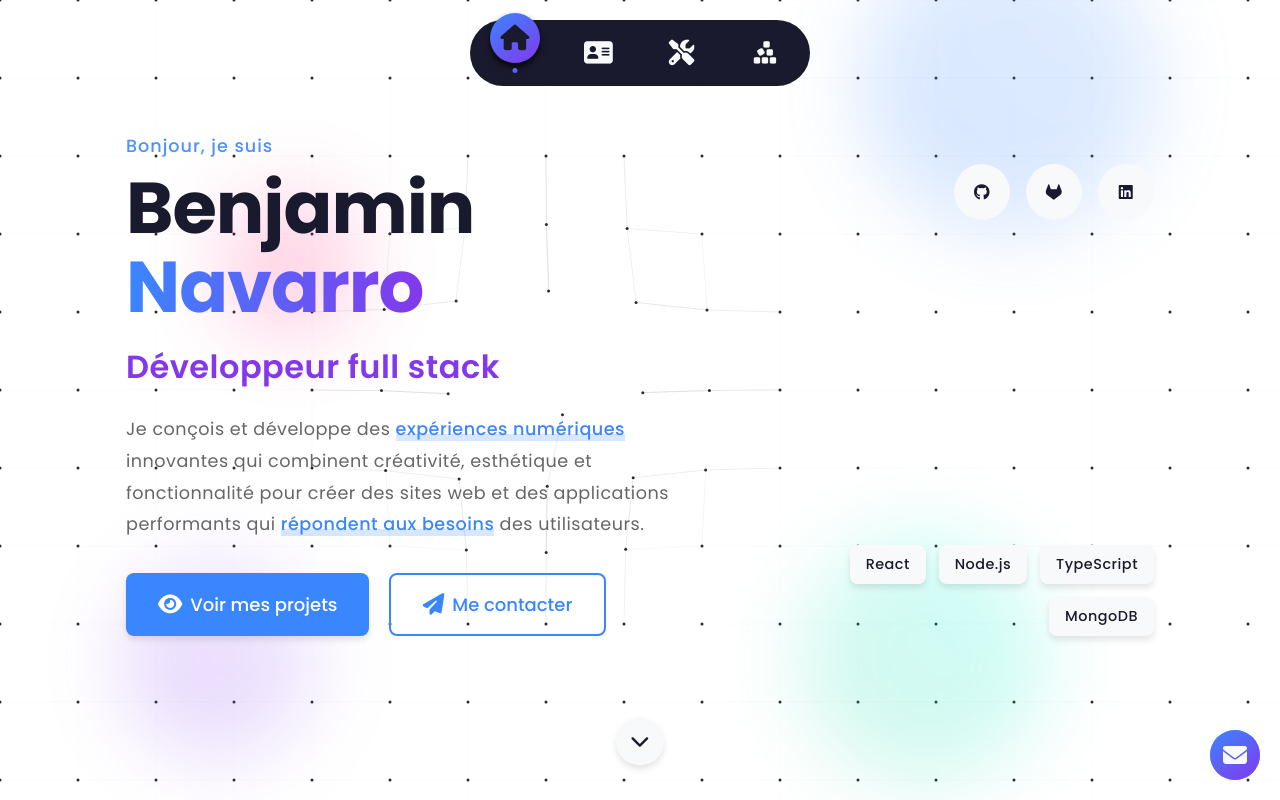
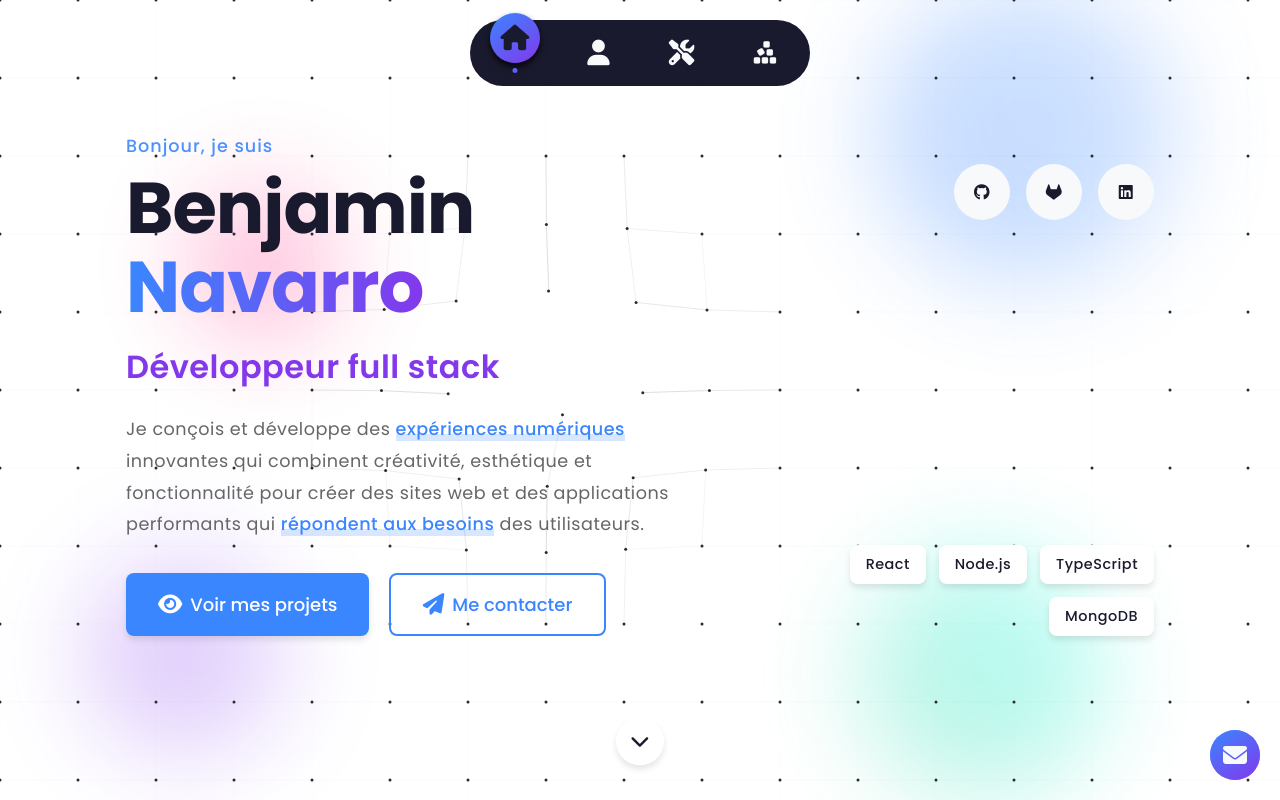
Before and after one commit to Benji-devw/navart_pro, a React (Vite) app: page / in a window 1280 px wide. Shown: the top 800 px of the page. Built offline with nearby package versions, Linux system fonts and the light colour scheme.

Commit message:
feat/shapes composnant

```diff
--- a/package.json
+++ b/package.json
@@ -11,7 +11,8 @@
   },
   "dependencies": {
     "react": "^19.0.0",
-    "react-dom": "^19.0.0"
+    "react-dom": "^19.0.0",
+    "react-router-dom": "^7.3.0"
   },
   "devDependencies": {
     "@eslint/js": "^9.21.0",
--- a/src/App.jsx
+++ b/src/App.jsx
@@ -1,4 +1,5 @@
 import { useState, useEffect } from 'react';
+import './App.css';
 import Header from '@components/Header';
 import Hero from '@components/Hero';
 import About from '@components/About';
@@ -7,8 +8,7 @@ import Layout from '@components/Layout';
 import Footer from '@components/Footer';
 import BackgroundAnimation from '@components/BackgroundAnimation';
 import FloatingContact from '@components/FloatingContact';
-import './App.css';
-
+import Shapes from '@components/Shapes';
 function App() {
   const [isLoading, setIsLoading] = useState(true);
 
@@ -29,12 +29,7 @@ function App() {
         </div>
       ) : (
         <Layout>
-          <div className="hero-shapes">
-            <div className="shape shape-1"></div>
-            <div className="shape shape-2"></div>
-            <div className="shape shape-3"></div>
-            <div className="shape shape-4"></div>
-          </div>
+          <Shapes variant="colorful" count={4} />
           <BackgroundAnimation
             gridSize={60}
             pointColor={'rgb(44, 44, 44)'}
--- a/src/assets/skills.json
+++ b/src/assets/skills.json
@@ -1,166 +1,40 @@
-{
-  "frontendSkills": [
-    {
-      "name": "JavaScript",
-      "icon": "devicon-javascript-plain colored",
-      "level": 85
-    },
-    {
-      "name": "React",
-      "icon": "devicon-react-original colored",
-      "level": 80
-    },
-    {
-      "name": "Next.js",
-      "icon": "devicon-nextjs-plain colored",
-      "level": 80
-    },
-    {
-      "name": "TypeScript",
-      "icon": "devicon-typescript-plain colored",
-      "level": 60
-    },
-    {
-      "name": "Vue.js",
-      "icon": "devicon-vuejs-plain colored",
-      "level": 55
-    },
-    {
-      "name": "SASS",
-      "icon": "devicon-sass-original colored",
-      "level": 85
-    },
-    {
-      "name": "Tailwind CSS",
-      "icon": "devicon-tailwindcss-plain colored",
-      "level": 85
-    },
-    {
-      "name": "Material UI",
-      "icon": "devicon-materialui-plain colored",
-      "level": 85
-    },
-    {
-      "name": "Figma",
-      "icon": "devicon-figma-plain colored",
-      "level": 70
-    },
-    {
-      "name": "Three.js",
-      "icon": "/icons/threejs.png",
-      "level": 55,
-      "isImage": true
-    }
-  ],
-  "backendSkills": [
-    {
-      "name": "Node.js",
-      "icon": "devicon-nodejs-plain colored",
-      "level": 80
-    },
-    {
-      "name": "Express",
-      "icon": "devicon-express-original colored",
-      "level": 80
-    },
-    {
-      "name": "MongoDB",
-      "icon": "devicon-mongodb-plain colored",
-      "level": 70
-    },
-    {
-      "name": "SQL",
-      "icon": "devicon-mysql-plain colored",
-      "level": 60
-    },
-    {
-      "name": "PostgreSQL",
-      "icon": "devicon-postgresql-plain colored",
-      "level": 60
-    },
-    {
-      "name": "Prisma",
-      "icon": "devicon-prisma-plain colored",
-      "level": 55
-    },
-    {
-      "name": "Vercel",
-      "icon": "devicon-vercel-plain colored",
-      "level": 80
-    },
-    {
-      "name": "AWS",
-      "icon": "devicon-amazonwebservices-plain colored",
-      "level": 50
-    },
-    {
-      "name": "Linux",
-      "icon": "devicon-linux-plain colored",
-      "level": 65
-    }
-  ],
-  "toolsSkills": [
-    {
-      "name": "Cypress",
-      "icon": "devicon-cypressio-plain colored",
-      "level": 80
-    },
-    {
-      "name": "Jest",
-      "icon": "devicon-jest-plain colored",
-      "level": 55
-    },
-    {
-      "name": "Vitest",
-      "icon": "devicon-vitest-plain colored",
-      "level": 65
-    },
-    {
-      "name": "Selenium",
-      "icon": "devicon-selenium-plain colored",
-      "level": 25
-    },
-    {
-      "name": "Cursor",
-      "icon": "/icons/th.png",
-      "level": 85,
-      "isImage": true
-    },
-    {
-      "name": "Git",
-      "icon": "devicon-git-plain colored",
-      "level": 65
-    },
-    {
-      "name": "GitHub",
-      "icon": "devicon-github-plain colored",
-      "level": 70
-    },
-    {
-      "name": "CI/CD",
-      "icon": "devicon-gitlab-plain colored",
-      "level": 70
-    },
-    {
-      "name": "Docker",
-      "icon": "devicon-docker-plain colored",
-      "level": 60
-    },
-    {
-      "name": "Jira",
-      "icon": "devicon-jira-plain colored",
-      "level": 80
-    },
-    {
-      "name": "Monday",
-      "icon": "/icons/monday-icon-icon-md.png",
-      "level": 75,
-      "isImage": true
-    },
-    {
-      "name": "Postman",
-      "icon": "devicon-postman-plain colored",
-      "level": 85
-    }
-  ]
-}
+// Liste des compétences avec leurs icônes Devicon
+const frontendSkills = [
+  { name: 'JavaScript', icon: 'devicon-javascript-plain colored', level: 85 },
+  { name: 'React', icon: 'devicon-react-original colored', level: 80 },
+  { name: 'Next.js', icon: 'devicon-nextjs-plain colored', level: 80 },
+  { name: 'TypeScript', icon: 'devicon-typescript-plain colored', level: 60 },
+  { name: 'Vue.js', icon: 'devicon-vuejs-plain colored', level: 55 },
+  { name: 'SASS', icon: 'devicon-sass-original colored', level: 85 },
+  { name: 'Tailwind CSS', icon: 'devicon-tailwindcss-plain colored', level: 85 },
+  { name: 'Material UI', icon: 'devicon-materialui-plain colored', level: 85 },
+  { name: 'Figma', icon: 'devicon-figma-plain colored', level: 70 },
+  { name: 'Three.js', icon: '/icons/threejs.png', level: 55, isImage: true },
+];
+
+const backendSkills = [
+  { name: 'Node.js', icon: 'devicon-nodejs-plain colored', level: 80 },
+  { name: 'Express', icon: 'devicon-express-original colored', level: 80 },
+  { name: 'MongoDB', icon: 'devicon-mongodb-plain colored', level: 70 },
+  { name: 'SQL', icon: 'devicon-mysql-plain colored', level: 60 },
+  { name: 'PostgreSQL', icon: 'devicon-postgresql-plain colored', level: 60 },
+  { name: 'Prisma', icon: 'devicon-prisma-plain colored', level: 55 },
+  { name: 'Vercel', icon: 'devicon-vercel-plain colored', level: 80 },
+  { name: 'AWS', icon: 'devicon-amazonwebservices-plain colored', level: 50 },
+  { name: 'Linux', icon: 'devicon-linux-plain colored', level: 65 },
+];
+
+const toolsSkills = [
+  { name: 'Cypress', icon: 'devicon-cypressio-plain colored', level: 80 },
+  { name: 'Jest', icon: 'devicon-jest-plain colored', level: 55 },
+  { name: 'Vitest', icon: 'devicon-vitest-plain colored', level: 65 },
+  { name: 'Selenium', icon: 'devicon-selenium-plain colored', level: 25 },
+  { name: 'Cursor', icon: '/icons/th.png', level: 85, isImage: true },
+  { name: 'Git', icon: 'devicon-git-plain colored', level: 65 },
+  { name: 'GitHub', icon: 'devicon-github-plain colored', level: 70 },
+  { name: 'CI/CD', icon: 'devicon-gitlab-plain colored', level: 70 },
+  { name: 'Docker', icon: 'devicon-docker-plain colored', level: 60 },
+  { name: 'Jira', icon: 'devicon-jira-plain colored', level: 80 },
+  { name: 'Monday', icon: '/icons/monday-icon-icon-md.png', level: 75, isImage: true },
+  { name: 'Postman', icon: 'devicon-postman-plain colored', level: 85 },
+];
--- a/src/components/BackgroundAnimation.jsx
+++ b/src/components/BackgroundAnimation.jsx
@@ -1,3 +1,5 @@
+// Générer par l'IA
+
 import { useEffect, useRef } from 'react';
 import '@styles/BackgroundAnimation.css';
 
--- a/src/components/Header.jsx
+++ b/src/components/Header.jsx
@@ -15,6 +15,30 @@ const Header = () => {
     projects: null,
     skills: null
   });
+
+  // Array of items to link to
+  const items = [
+    {
+      name: 'home',
+      icon: 'fas fa-home',
+      href: '#home'
+    },
+    {
+      name: 'about',
+      icon: 'fas fa-user',
+      href: '#about'
+    },
+    {
+      name: 'projects',
+      icon: 'fas fa-tools',
+      href: '#projects'
+    },
+    {
+      name: 'skills',
+      icon: 'fas fa-cubes-stacked',
+      href: '#skills'
+    }
+  ];
 
   // Effet pour initialiser les refs des sections
   useEffect(() => {
@@ -86,39 +110,17 @@ const Header = () => {
   return (
     <header className={`header ${isScrolled ? 'scrolled' : ''} ${isVisible ? 'visible' : 'hidden'}`}>
       <div className="icon-menu-container">
-        <nav className="icon-menu" ref={menuRef}>
-          <a
-            href="#home"
-            className={`menu-icon ${activeIcon === 'home' ? 'active' : ''}`}
-            onClick={() => handleIconClick('home')}
-          >
-            <i className="fas fa-home"></i>
-          </a>
-
-          <a
-            href="#about"
-            className={`menu-icon ${activeIcon === 'about' ? 'active' : ''}`}
-            onClick={() => handleIconClick('about')}
-          >
-            {/* <i className="fas fa-user"></i> */}
-            <i class="fa-solid fa-address-card"></i>
-          </a>
-
-          <a
-            href="#projects"
-            className={`menu-icon ${activeIcon === 'projects' ? 'active' : ''}`}
-            onClick={() => handleIconClick('projects')}
-          >
-            <i className="fas fa-tools"></i>
-          </a>
-
-          <a
-            href="#skills"
-            className={`menu-icon ${activeIcon === 'skills' ? 'active' : ''}`}
-            onClick={() => handleIconClick('skills')}
-          >
-            <i className="fas fa-cubes-stacked"></i>
-          </a>
+      <nav className="icon-menu" ref={menuRef}>
+          {items.map((item) => (
+            <a
+              key={item.name}
+              href={item.href}
+              className={`menu-icon ${activeIcon === item.name ? 'active' : ''}`}
+              onClick={() => handleIconClick(item.name)}
+            >
+              <i className={item.icon}></i>
+            </a>
+          ))}
         </nav>
       </div>
     </header>
--- /dev/null
+++ b/src/components/Shapes.jsx
@@ -0,0 +1,58 @@
+import React from 'react';
+import '@/styles/Shapes.css';
+
+/**
+ * Composant Shapes réutilisable pour créer des formes décoratives
+ * @param {Object} props - Les propriétés du composant
+ * @param {string} [props.className] - Classes CSS additionnelles
+ * @param {string} [props.variant='default'] - Variante des formes ('default', 'minimal', 'colorful')
+ * @param {number} [props.count=4] - Nombre de formes à afficher (1-6)
+ * @param {boolean} [props.animate=true] - Activer/désactiver les animations
+ * @param {string} [props.position='default'] - Position des formes ('default', 'top', 'bottom', 'left', 'right')
+ * @param {Object} [props.style] - Styles CSS inline additionnels
+ * @returns {JSX.Element} Composant Shapes
+ */
+const Shapes = ({
+  className = '',
+  variant = 'default',
+  count = count ,
+  animate = true,
+  position = 'default',
+  style = {},
+  ...restProps
+}) => {
+  // Limiter le nombre de formes entre 1 et 6
+  const shapeCount = Math.min(Math.max(count, 1), 6);
+
+  // Générer les classes CSS en fonction des props
+  const containerClassName = `
+    shapes-container
+    ${className}
+    variant-${variant}
+    position-${position}
+    ${animate ? 'animated' : 'static'}
+  `;
+
+  // Générer les formes en fonction du nombre demandé
+  const renderShapes = () => {
+    const shapes = [];
+    for (let i = 1; i <= shapeCount; i++) {
+      shapes.push(
+        <div
+          key={i}
+          className={`shape shape-${i}`}
+          style={variant === 'custom' && restProps[`shapeStyle${i}`] ? restProps[`shapeStyle${i}`] : {}}
+        />
+      );
+    }
+    return shapes;
+  };
+
+  return (
+    <div className={containerClassName} style={style} {...restProps}>
+      {renderShapes()}
+    </div>
+  );
+};
+
+export default Shapes;
--- a/src/main.jsx
+++ b/src/main.jsx
@@ -1,10 +1,15 @@
 import { StrictMode } from 'react';
 import { createRoot } from 'react-dom/client';
+import { BrowserRouter, Routes, Route } from 'react-router-dom';
 import './index.css';
 import App from './App.jsx';
 
 createRoot(document.getElementById('root')).render(
   <StrictMode>
-    <App />
+    <BrowserRouter>
+      <Routes>
+        <Route path="/" element={<App />} />
+      </Routes>
+    </BrowserRouter>
   </StrictMode>
 );
--- a/src/styles/ContactBox.css
+++ b/src/styles/ContactBox.css
@@ -19,8 +19,9 @@
 
 /* Référence au bouton de téléchargement - style défini dans Button.css */
 .download-btn {
-  margin-top: 1rem;
-  width: 100%;
+  /* margin-top: 1rem; */
+  /* width: 100%; */
+  margin: 0 auto;
 }
 
 .detail {
--- a/src/styles/Hero.css
+++ b/src/styles/Hero.css
@@ -167,7 +167,7 @@
 }
 
 .tech-badge {
-  background-color: var(--light-color);
+  background-color: white;
   color: var(--dark-color);
   padding: 0.5rem 1rem;
   border-radius: var(--border-radius);
@@ -202,7 +202,7 @@
   align-items: center;
   justify-content: center;
   border-radius: 50%;
-  background-color: var(--light-color);
+  background-color: white;
   box-shadow: var(--box-shadow);
   animation: float 2s infinite ease-in-out;
 }
@@ -219,14 +219,12 @@
 /* Background Shapes */
 .hero-shapes {
   position: absolute;
-  top: 50%;
-  left: 50%;
-  transform: translate(-50%, -50%);
+  top: 0;
+  left: 0;
   width: 100%;
   height: 100%;
   overflow: hidden;
   z-index: 1;
-  max-width: 1200px;
 }
 
 .shape {
--- /dev/null
+++ b/src/styles/Shapes.css
@@ -0,0 +1,156 @@
+/* Conteneur principal des formes */
+.shapes-container {
+  position: absolute;
+  top: 0;
+  left: 0;
+  width: 100%;
+  height: 100%;
+  overflow: hidden;
+  z-index: -1;
+  pointer-events: none;
+}
+
+/* Formes de base */
+.shape {
+  position: absolute;
+  border-radius: 50%;
+  opacity: 0.2;
+  filter: blur(40px);
+}
+
+/* Variantes de position */
+.position-default .shape {
+  /* Positions par défaut, déjà définies dans les classes shape-1, shape-2, etc. */
+}
+
+.position-top .shape {
+  bottom: auto;
+  top: -10%;
+}
+
+.position-bottom .shape {
+  top: auto;
+  bottom: -10%;
+}
+
+.position-left .shape {
+  right: auto;
+  left: -10%;
+}
+
+.position-right .shape {
+  left: auto;
+  right: -10%;
+}
+
+/* Variantes de style */
+.variant-default .shape {
+  /* Styles par défaut, déjà définis */
+}
+
+.variant-minimal .shape {
+  opacity: 0.1;
+  filter: blur(30px);
+}
+
+.variant-colorful .shape {
+  opacity: 0.3;
+  filter: blur(50px);
+}
+
+/* Animation */
+.animated .shape {
+  animation-name: floatShape;
+  animation-duration: 10s;
+  animation-timing-function: ease-in-out;
+  animation-iteration-count: infinite;
+}
+
+.static .shape {
+  animation: none;
+}
+
+/* Formes spécifiques */
+.shape-1 {
+  width: 300px;
+  height: 300px;
+  top: -50px;
+  right: 10%;
+  background: linear-gradient(45deg, var(--primary-color), #64a2ff);
+  animation-duration: 8s;
+}
+
+.shape-2 {
+  width: 200px;
+  height: 200px;
+  bottom: 10%;
+  left: 5%;
+  background: linear-gradient(45deg, var(--secondary-color), #b48aff);
+  animation-duration: 12s;
+}
+
+.shape-3 {
+  width: 150px;
+  height: 150px;
+  top: 20%;
+  left: 15%;
+  background: linear-gradient(45deg, var(--accent-color), #ff5a9d);
+  animation-duration: 10s;
+  animation-delay: 2s;
+}
+
+.shape-4 {
+  width: 250px;
+  height: 250px;
+  bottom: 5%;
+  right: 15%;
+  background: linear-gradient(45deg, #3ad29f, #00ffe5);
+  animation-duration: 14s;
+  animation-delay: 1s;
+}
+
+.shape-5 {
+  width: 180px;
+  height: 180px;
+  top: 40%;
+  right: 25%;
+  background: linear-gradient(45deg, #ff9e2c, #ffcc33);
+  animation-duration: 16s;
+  animation-delay: 0.5s;
+}
+
+.shape-6 {
+  width: 220px;
+  height: 220px;
+  bottom: 30%;
+  left: 25%;
+  background: linear-gradient(45deg, #ff6b6b, #ff8e8e);
+  animation-duration: 18s;
+  animation-delay: 1.5s;
+}
+
+@keyframes floatShape {
+  0%, 100% {
+    transform: translate(0, 0);
+  }
+  25% {
+    transform: translate(-20px, 20px);
+  }
+  50% {
+    transform: translate(20px, 40px);
+  }
+  75% {
+    transform: translate(40px, -20px);
+  }
+}
+
+/* Responsive */
+@media screen and (max-width: 768px) {
+  .shapes-container {
+    opacity: 0.5;
+  }
+
+  .shape {
+    transform: scale(0.7);
+  }
+}
```
Also changed, not shown: src/components/Skills.jsx (+41 -3 lines), src/styles/TimelineCV.css (+9 -9 lines), 1 other file (tests, documents, lock files or other folders).
